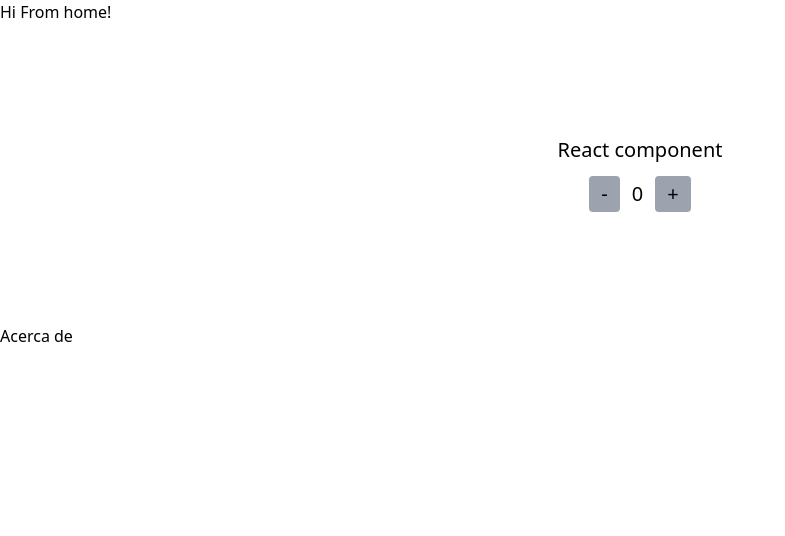
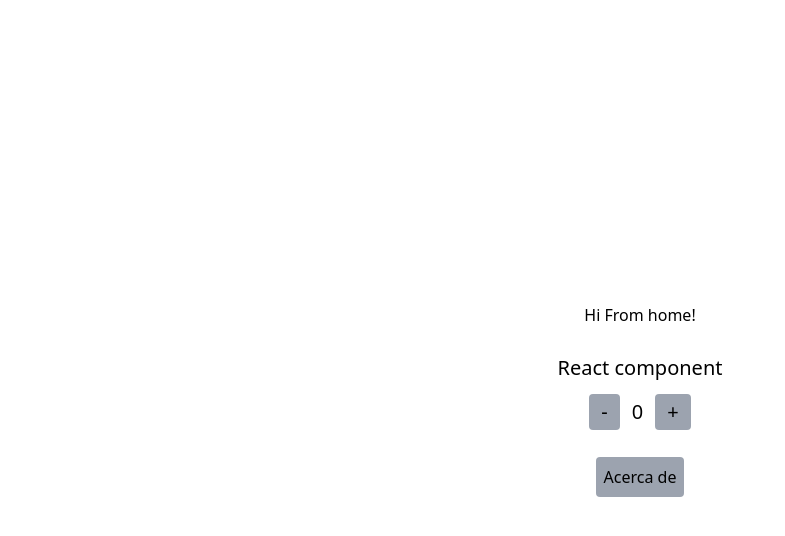
Before and after one commit to PedroMtz8/astro-blog, an Astro site: page / in a window 1280 px wide. Shown: the whole page, without its empty margins (0-785 px from the left). Built offline with nearby package versions, Linux system fonts and the light colour scheme; Astro itself is replaced by a stand-in of ours.

Commit message:
fix about link and improve styling

```diff
--- a/package.json
+++ b/package.json
@@ -20,8 +20,5 @@
     "react": "^18.2.0",
     "react-dom": "^18.2.0",
     "tailwindcss": "^3.3.3"
-  },
-  "devDependencies": {
-    "gh-pages": "^5.0.0"
   }
 }
--- a/src/ReactComponents/Example.tsx
+++ b/src/ReactComponents/Example.tsx
@@ -3,7 +3,7 @@
 export default function Example(){
   const [counter, setCounter] = useState(0)
   return (
-    <div className="w-full flex flex-col gap-3 min-h-[300px] justify-center items-center text-xl " >
+    <div className="w-full flex flex-col gap-3 min-h-[130px] justify-center items-center text-xl " >
       <h3>React component</h3>
       <div className='flex gap-3 items-center ' >
         <button
--- a/src/pages/about.astro
+++ b/src/pages/about.astro
@@ -3,5 +3,11 @@
 ---
 
 <MainLayout title='About' description='About page' >
-  <h1>Hi from about</h1>
+  <div class='w-full h-[100vh] flex flex-col justify-center items-center gap-3 ' >
+    <h1>Hi from about</h1>
+    <a href="/">
+      <button class='bg-gray-400 p-2 rounded' >Go to home</button>
+    </a>
+  </div>
+
 </MainLayout>
--- a/src/pages/index.astro
+++ b/src/pages/index.astro
@@ -4,7 +4,14 @@
 ---
 
 <MainLayout title='Astro' >
-  <h1>Hi From home!</h1>
-  <Example client:load />
-  <a href="/astro-blog/about">Acerca de</a>
+  <div class='w-full h-[100vh] flex flex-col items-center justify-center ' >
+
+    <h1>Hi From home!</h1>
+    <Example client:load />
+    <a href="/about">
+      <button  class='bg-gray-400 p-2 rounded'>
+        Acerca de
+      </button>
+    </a>
+  </div>
 </MainLayout>
```
Also changed, not shown: 2 other files.
